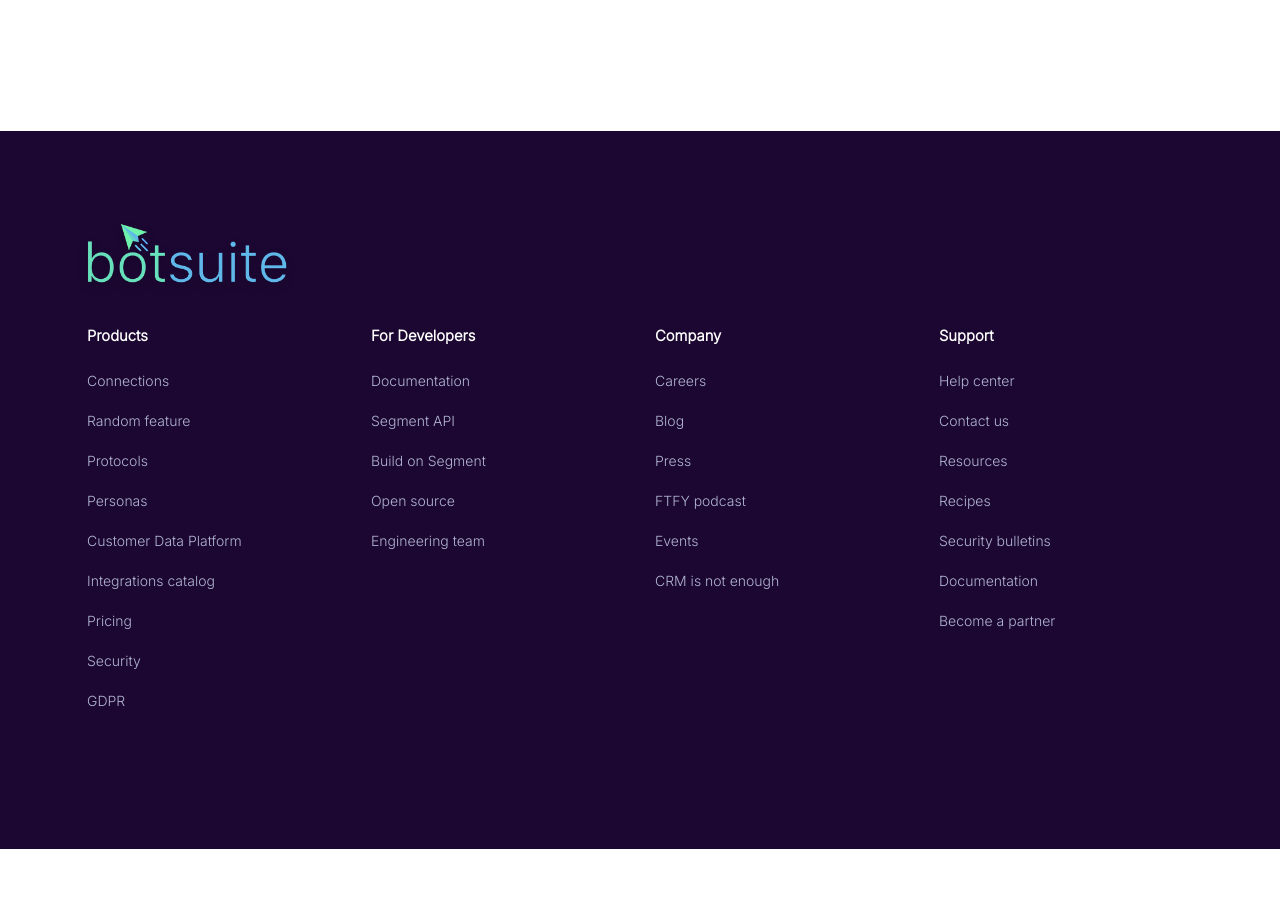
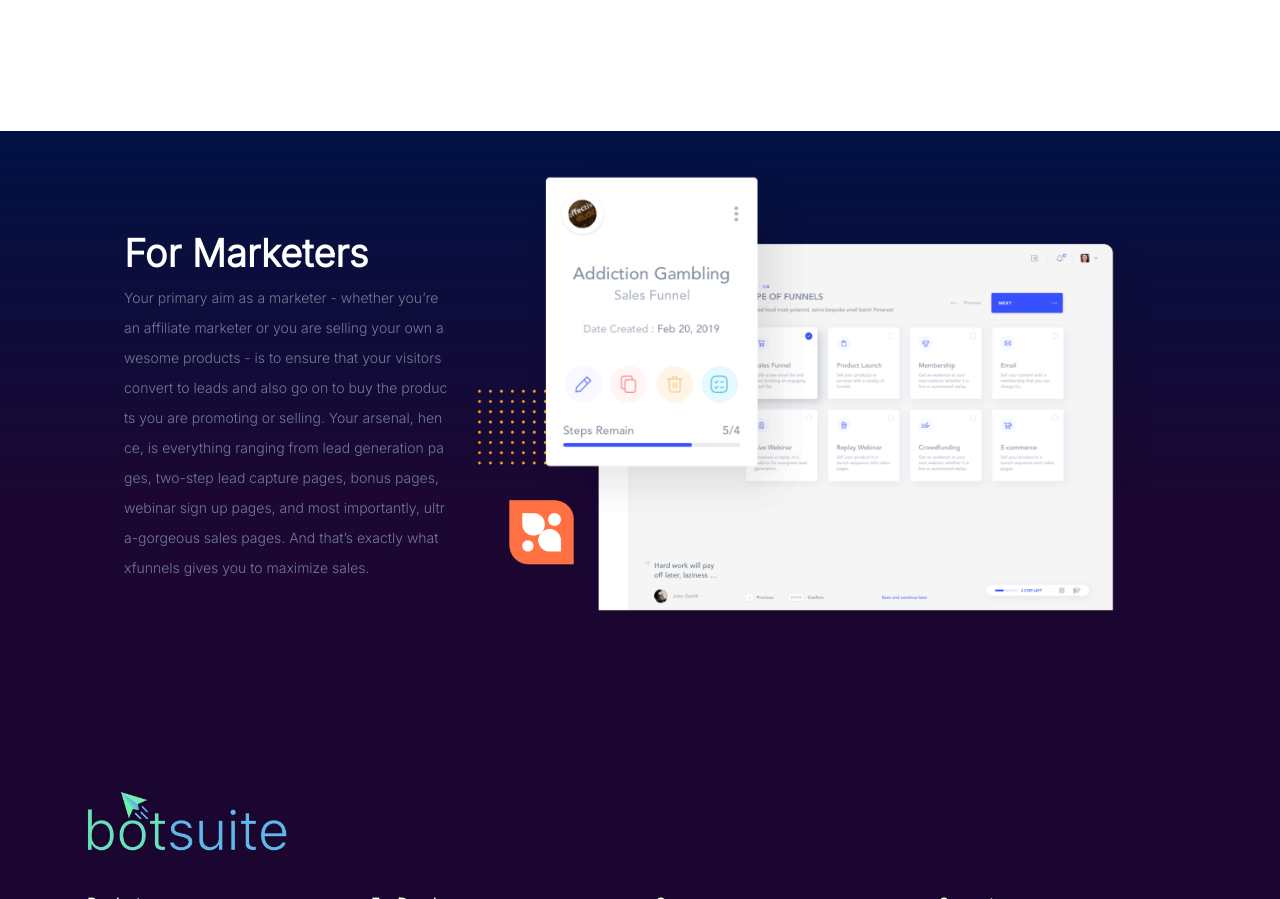
Before and after one commit to Pradeepsuthar/BotSuite_splixcube, a plain HTML site: page features.html in a window 1280 px wide. Shown: the part 1560-2459 px from the top of the page. Before the commit the page ends 2409 px from the top, so only its background shows below. Drawn offline with nearby package versions, Linux system fonts and the light colour scheme.

```diff
--- a/features.html
+++ b/features.html
@@ -66,8 +66,8 @@
           <p>Funnels are reliable and effective of converting your site visitors to leads, and leads to sales. This is a proven approach in nurturing the purchase intent of a visitor.
             So, whether you are an individual, online marketer, affiliate, reseller or an agency, you are going to need funnels to generate lasting value from your business. Either way, we’ve got you covered.</p>
             <div class="site__header__content__btns">
-              <button type="submit" class="btn btn__secondary mr-md-3 px-3">Get Free Trial</button>
-              <button type="submit" class="btn btn__primary px-3">
+              <button type="submit" class="btn btn__secondary btn-sm mr-md-3 px-md-3">Get Free Trial</button>
+              <button type="submit" class="btn btn__primary btn-sm px-md-3">
                 Demo Video
                 <svg width="1em" height="1em" viewBox="0 0 16 16" class="bi bi-file-play" fill="currentColor" xmlns="http://www.w3.org/2000/svg">
                   <path fill-rule="evenodd" d="M4 0h8a2 2 0 0 1 2 2v12a2 2 0 0 1-2 2H4a2 2 0 0 1-2-2V2a2 2 0 0 1 2-2zm0 1a1 1 0 0 0-1 1v12a1 1 0 0 0 1 1h8a1 1 0 0 0 1-1V2a1 1 0 0 0-1-1H4z"/>
@@ -99,6 +99,24 @@
     </div>
   </section>
 
+  <!-- For Market Section -->
+  <section class="market_section">
+    <div class="row">
+      <div class="col-12 col-md-12 col-lg-6 col-xl-4">
+        <div class="market_section_content">
+          <h1>For Marketers</h1>
+          <p>Your primary aim as a marketer - whether you’re an affiliate marketer or you are selling your own awesome products - is to ensure that your visitors convert to leads and also go on to buy the products you are promoting or selling. Your arsenal, hence, is everything ranging from lead generation pages, two-step lead capture pages, bonus pages, webinar sign up pages, and most importantly, ultra-gorgeous sales pages. And that’s exactly what xfunnels gives you to maximize sales.</p>
+        </div>
+      </div>
+      <div class="col-12 col-md-12 col-lg-6 col-xl-8">
+        <div class="market_section_images">
+          <img class="img_1 img-fluid" src="site-assets/images/p-img-8 1.png" alt="">
+          <img class="img_2 img-fluid" src="site-assets/images/p-img-8-1 1.png" alt="">
+          <img class="img_3 img-fluid" src="site-assets/images/p-img-8-2 1.png" alt="">
+        </div>
+      </div>
+    </div>
+  </section>
 
 
   <footer>
--- a/site-assets/css/features.css
+++ b/site-assets/css/features.css
@@ -190,6 +190,52 @@
     word-break: break-all;
 }
 
+/* For Business Section */
+.market_section{
+    width: 100%;
+    margin-right: auto;
+    margin-left: auto;
+    padding: 100px 124px;
+    overflow-x: hidden !important;
+    background: linear-gradient(180deg, #001244 0%, rgba(56, 38, 131, 0) 64.58%, rgba(255, 255, 255, 0) 100%), #1C0732;
+}
+.market_section .market_section_content h1{
+    font-style: normal;
+    font-weight: bold;
+    font-size: 38px;
+    line-height: 44px;
+    color: #FFFFFF !important;
+}
+.market_section .market_section_content p{
+    font-style: normal;
+    font-weight: normal;
+    font-size: 14px;
+    line-height: 30px;
+    color: #737A96;
+    word-break: break-all;
+}
+.market_section .market_section_images{
+    position: relative;
+}
+.market_section .market_section_images .img_1{
+    position: absolute;
+    top: 0;
+    left: 0;
+}
+.market_section .market_section_images .img_2{
+    position: absolute;
+    top: -70px;
+    left: 40px;
+    z-index: 1;
+    width: 300px;
+}
+.market_section .market_section_images .img_3{
+    width: 80px;
+    position: absolute;
+    left: 30px;
+    bottom: -350px;
+    z-index: 1;
+}
 /* Footer */
 footer{
     width: 100%;
```
Also changed, not shown: site-assets/images/p-img-8 1.png (added), site-assets/images/p-img-8-1 1.png (added), site-assets/images/p-img-8-2 1.png (added).
